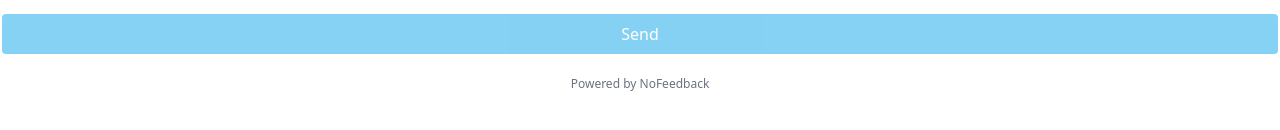
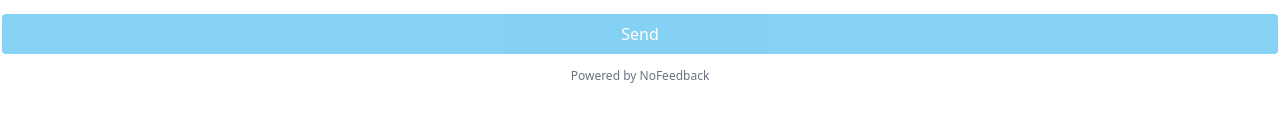
Before and after one commit to 2nthony/nofeedback, a Svelte app: page / in a window 1280 px wide. Shown: the part 170-300 px from the top of the page. Built offline with nearby package versions, Linux system fonts and the light colour scheme.

Commit message:
fix: reduce copyright margin top

```diff
--- a/src/App.svelte
+++ b/src/App.svelte
@@ -6,7 +6,7 @@
 <main class="px-0.5">
   <Form />
 
-  <p class="mt-4 text-center">
+  <p class="mt-2 text-center">
     <Copyright />
   </p>
 </main>
```
